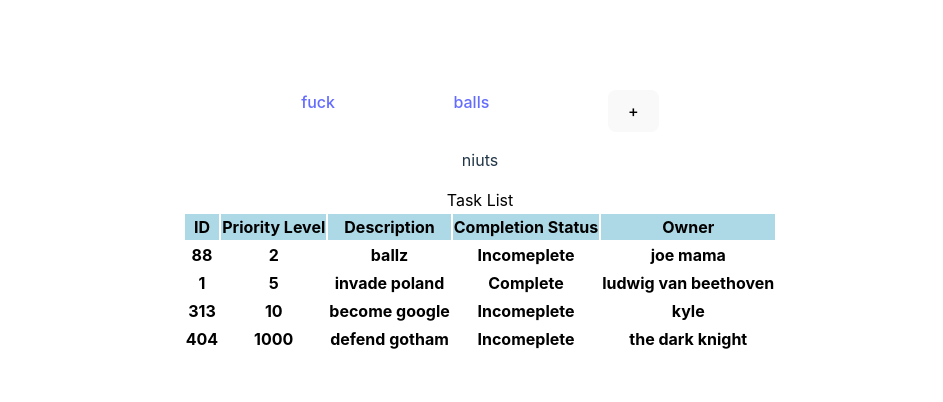
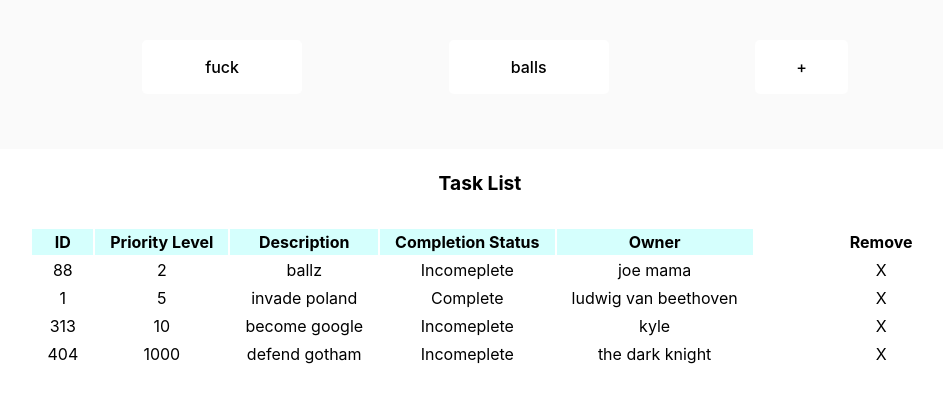
Before and after one commit to Arshadul-Monir/webdev_final_front, a React (Vite) app: page /tasks in a window 1280 px wide. Shown: the part 178-580 px from the top of the page, without its empty margins (160-1103 px from the left). Built offline with nearby package versions, Linux system fonts and the light colour scheme.

Commit message:
moved most of the styling for the all tasks page to a seperate css file, still need to finish styling

```diff
--- /dev/null
+++ b/src/pages/TasksAll.css
@@ -0,0 +1,59 @@
+body {
+    background-color:#FAFAFA;
+}
+
+p{
+    color: black;
+}
+
+table{
+    background-color: #FFFFFF;
+    padding: 50px;
+    padding-top: 20px;
+
+    border-radius: 5px;
+}
+
+td,th{
+    padding-left: 15px;
+    padding-right: 15px;
+}
+
+caption{
+    background-color: white;
+    color: black;
+
+    padding:10px;
+    padding-top: 20px;
+
+    font-weight: bolder;
+    font-size: larger;
+
+    border-radius: 5px;
+}
+
+#nav-bar{
+    width:100%;
+    display:flex;
+    justify-content: space-evenly;
+    padding: 15px;
+    margin-bottom: 40px;
+}
+
+.nav-button{
+    background-color: #FFFFFF;
+    color:black;
+
+    padding: 15px;
+    padding-left:40px;
+    padding-right:40px;
+
+    border-radius: 5px;
+
+    min-width: 80px;
+}
+
+.remove-col{
+    background-color: #ffffff;
+    border-left: 80px solid transparent;
+}
--- a/src/pages/TasksAll.jsx
+++ b/src/pages/TasksAll.jsx
@@ -1,9 +1,11 @@
+import { Link } from "react-router-dom";
+import "./TasksAll.css"
+
 export default function TaskPage()
 {
     return(
         <div>
             <NavigationButtons></NavigationButtons>
-            <p> niuts</p>
             <TaskList></TaskList>
         </div>
     );
@@ -20,28 +22,30 @@ function TaskList()
 
     const listedTasks = dummyTasks.map((task) => (
         <tr key={task.id}>
-            <th>{task.id}</th>
-            <th>{task.priority_lvl}</th>
-            <th>{task.description}</th>
-            <th>{task.complete? "Complete" : "Incomeplete"}</th>
-            <th>{task.owner}</th>
+            <td>{task.id}</td>
+            <td>{task.priority_lvl}</td>
+            <td>{task.description}</td>
+            <td>{task.complete? "Complete" : "Incomeplete"}</td>
+            <td>{task.owner}</td>
+            <td class="remove-col">X</td>
         </tr>
     ));
 
     return(
         <table>
-            <caption
-                style = {{backgroundColor: 'white', color:'black'}}>
+            <caption>
                     Task List
             </caption>
             <thead
-                style={{backgroundColor:'lightblue',color:'black'}}>
+                style={{backgroundColor:'#2DFFF233',color:'black'}}>
                 <tr>
                     <th>ID</th>
                     <th>Priority Level</th>
                     <th>Description</th>
                     <th>Completion Status</th>
                     <th>Owner</th>
+
+                    <th class="remove-col">Remove </th>
                 </tr>
             </thead>
 
@@ -53,25 +57,17 @@ function TaskList()
     );
 }
 
-import { Link } from "react-router-dom";
-
 function NavigationButtons()
 {
     return(
-        <div
-            style={{
-                width:"100%",
-                display:"flex",
-                justifyContent: "space-evenly"
-            }}
-        >
-            <Link to={"/banana"}>
+        <div id ="nav-bar">
+            <Link class="nav-button" to={"/banana"}>
                 fuck
             </Link>
-            <Link to={"/"}>
+            <Link class="nav-button" to={"/"}>
                 balls
             </Link>
-            <button>
+            <button class="nav-button">
                 +
             </button>
         </div>
```
